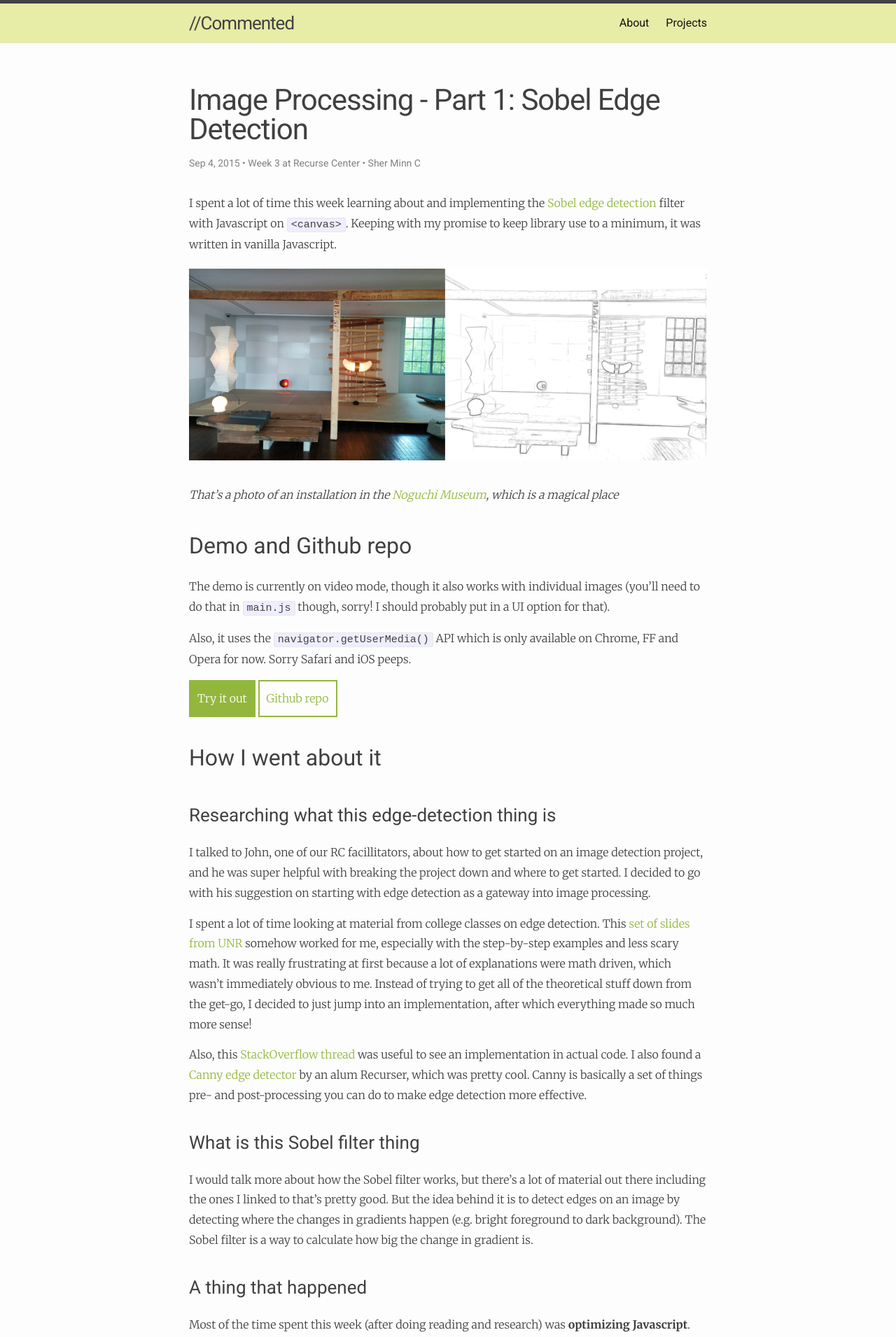
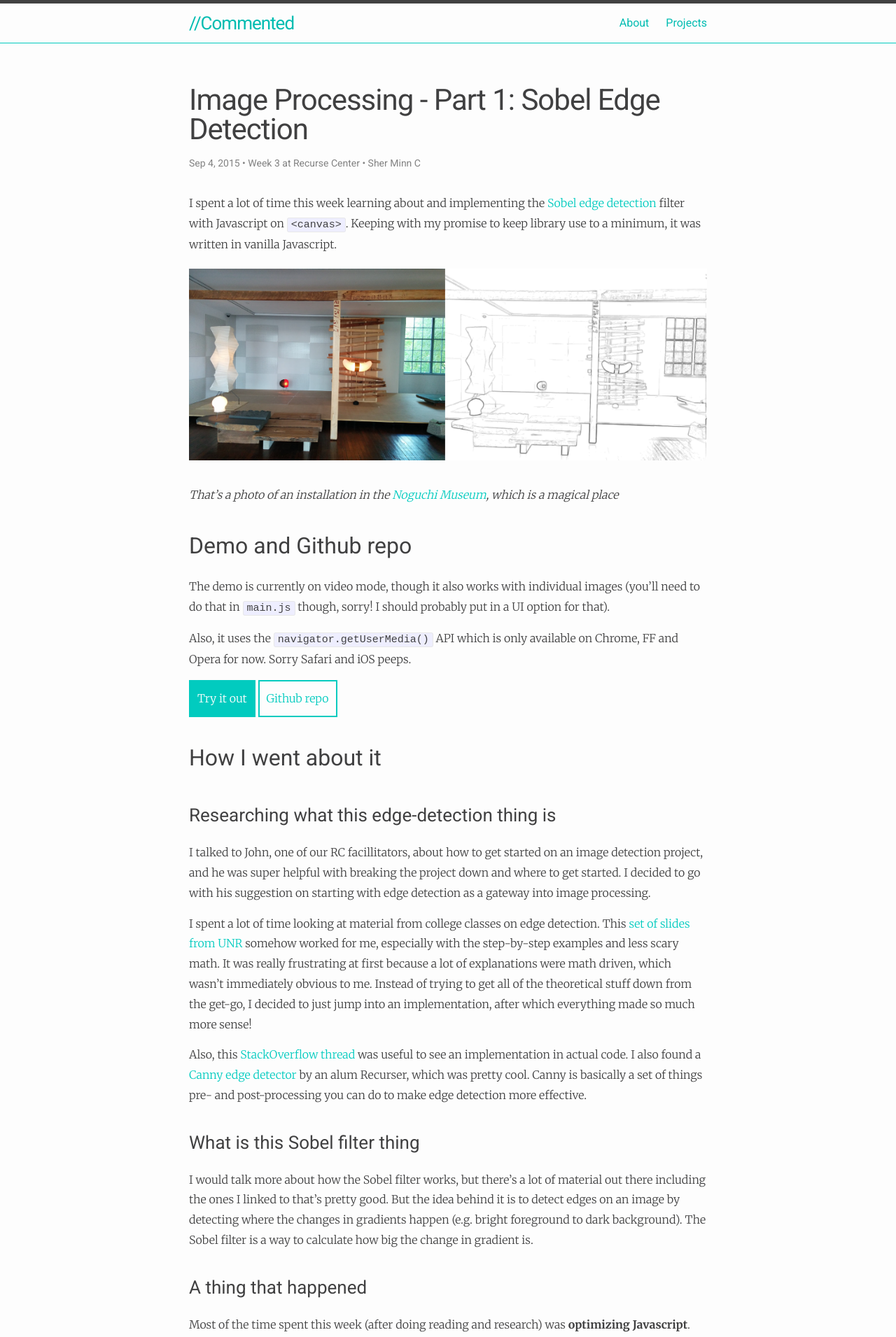
Before and after one commit to piratefsh/piratefsh.github.io, a Jekyll site: the page built from _posts/2015-09-04-image-processing.md, in a window 1280 px wide. Shown: the top 1911 px of the page at 70% size. Built offline with Jekyll 4.4.1, drawn with Linux system fonts in a browser that asks for light colours.

Commit message:
Update style

```diff
--- a/css/style.sass
+++ b/css/style.sass
@@ -8,8 +8,9 @@ $body-font-family: Merriweather, 'Times New Roman', serif
 $body-text-color: #404041
 
 // Colors
-$color-primary: #93b73d
-$color-primary-light: #e7eca6
+$color-primary: #01cbbf
+$color-primary-light: lighten(#01cbbf, 5%)
+$color-primary-dark: darken(#01cbbf, 3%)
 $color-secondary: #e2e6e6
 
 $space: 20px
@@ -27,6 +28,7 @@ h1, h2, h3, h4
 
 a
     color: $color-primary
+    transition: color 0.5s, background-color 0.5s, border 0.5s
     &:hover
         color: darken($color-primary, 10%)
         text-decoration: none
@@ -44,15 +46,24 @@ a
         background-color: $color-primary
         color: white
         &:hover
-            border-color: lighten($color-primary, 20%)
-            background-color: lighten($color-primary, 20%)
+            border-color: darken($color-primary, 20%)
+            background-color: darken($color-primary, 20%)
 
 .post-content, .post-list
     img
         margin: 20px auto
 .site-header
-    background-color: $color-primary-light
+    background-color: transparent
+    border-bottom: 1px solid $color-primary
     font-family: $heading-font-family
+
+.site-title
+    color: $color-primary-dark
+    &:visited
+        color: $color-primary-dark
+.site-nav
+    .page-link
+        color: $color-primary-dark
 
 .site-footer
     background-color: $color-secondary
@@ -65,10 +76,6 @@ a
     a
         color: $body-text-color
         font-weight: bold
-.site-title
-    small
-        font-size: 0.7em
-        color: #888888
 .post-list
     h2 a
         color: $body-text-color
```
